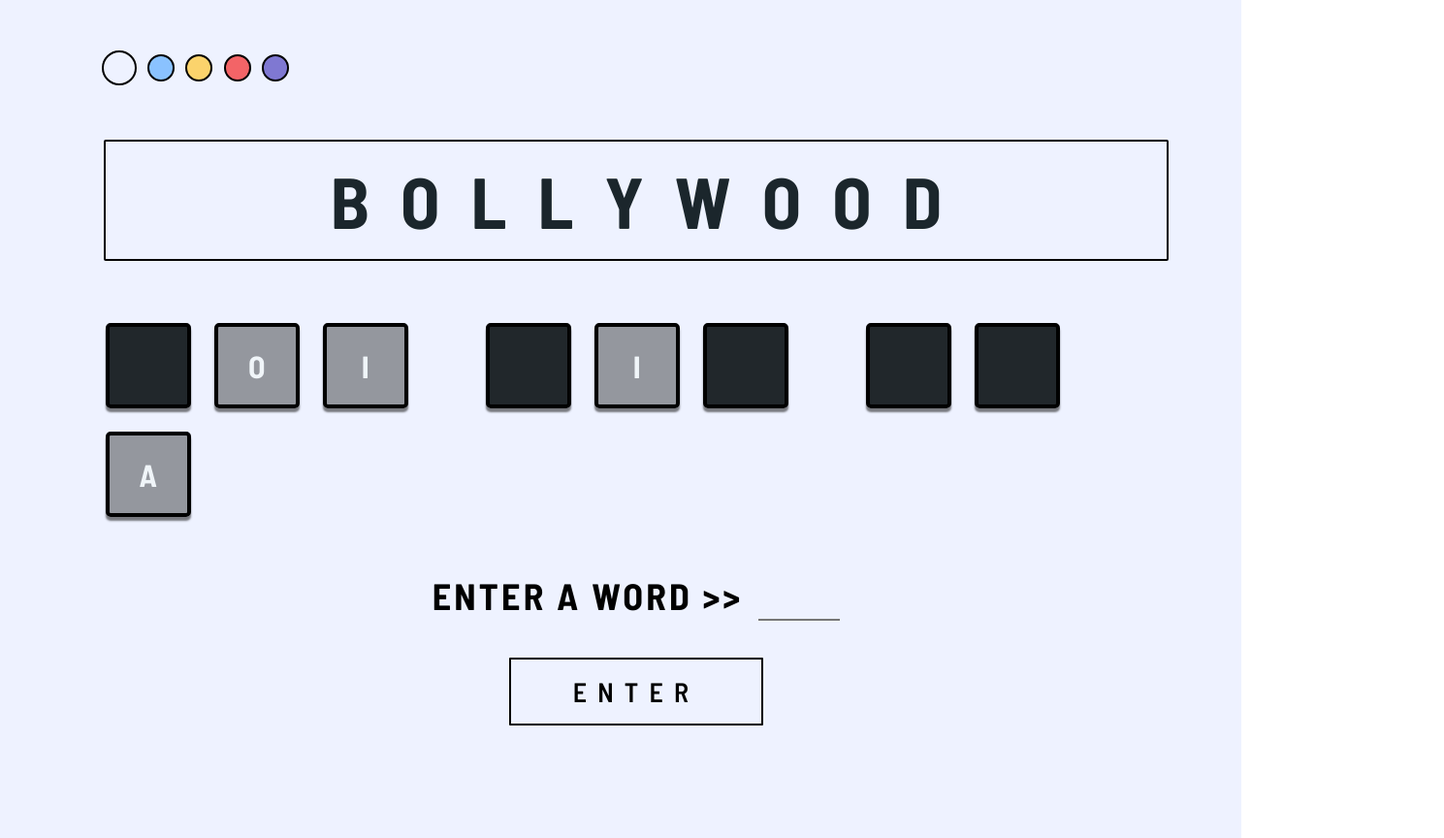
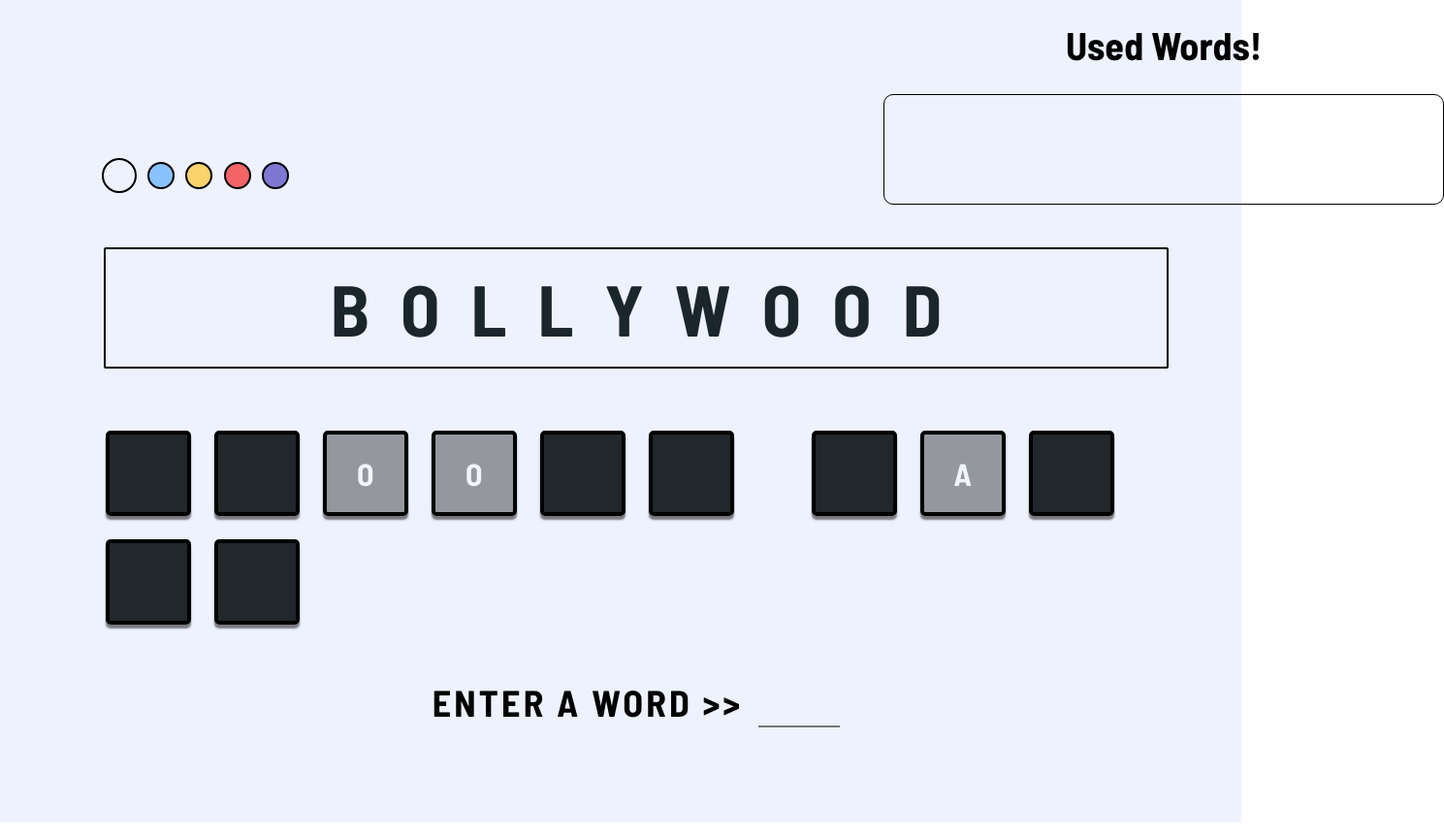
Before and after one commit to imparassharma/Bollywood, a plain HTML site: page index.html in a window 1280 px wide. Shown: the whole page at 97% size, 1489 px wide, since content can reach past the window. Drawn offline with Linux system fonts and the light colour scheme.

Commit message:
newchanges

```diff
--- a/index.html
+++ b/index.html
@@ -13,6 +13,12 @@
 </head>
 <body>
     <div class="main white_theme">
+        <div class="history">
+            <h1>Used Words!</h1>
+            <div class="usedWords" id="used">
+
+            </div>
+        </div>
         <div class="top-section">
             <div class="color">
                 <div class="circle white current"></div>
@@ -63,9 +69,8 @@
             <div class="bottom-section">
                 <div class="input">
                     <h1>ENTER A WORD >></h1>
-                    <input type="text" name="" id="guess"  maxlength="1" onblur="getVal()">
+                    <input type="text" name="" id="guess"  maxlength="1" onblur="getVal()" onkeypress="enterKeyPressed(event)">
                 </div>
-                <div class="button" id="enter">ENTER</div>
             </div>
         </div>
     </div>
--- a/script.js
+++ b/script.js
@@ -1,5 +1,5 @@
 /******************************MOVIE************************************************/
-const movie = "KOI MIL GYA";
+const movie = "BLOODY DADDY";
 const arr = Array.from(movie);
 
 /******************************INPUT************************************************/
@@ -36,17 +36,22 @@ for(let i=0;i<arr.length;i++){
 }
 const index=[];
 let count=0,life=9,i=0;
-
-enter.addEventListener("click",function(event){
+usedStr = "";
+function enterKeyPressed(event){
+    if(event.keyCode==13)
+    {
+        console.log("enter is pressed");
     const input = guess.value.toUpperCase();
     guess.value = "";
     const isInArray = arr.includes(input);
+    const used = document.getElementById("used");
     for(i=0;i<arr.length;i++){
         if(arr[i]==input){
             const pos = document.getElementById((i+1));
             pos.innerHTML = input;
-            pos.parentElement.className = "box green"
+            pos.parentElement.className = "box green";
         }
+
     }
 
     input.value = ""
@@ -54,6 +59,10 @@ enter.addEventListener("click",function(event){
     if(!arr.includes(input)){
         life--;
         lives[8-life].classList.add("wrong");
+        usedStr += input+", ";
+        console.log(usedStr);
+        used.innerHTML = usedStr;
+
     }
 
     if(life==0){
@@ -69,7 +78,6 @@ enter.addEventListener("click",function(event){
         const childrens = playsection.children[i];
         if(childrens.className=="box green" || childrens.className=="box default" || childrens.className=="box blank"){
             correct+=1;
-            console.log(correct)
         }
     }
 
@@ -84,7 +92,9 @@ enter.addEventListener("click",function(event){
             },i*256)
         }
     }
-})
+    }
+
+}
 
 /**********************ANSWER REVEAL************** */
 const retry = document.getElementById("retry");
--- a/style.css
+++ b/style.css
@@ -7,6 +7,28 @@ body{
     overflow: hidden;
 }
 
+.history{
+    display: flex;
+    flex-direction: column;
+    align-items: center;
+    font-family: 'Barlow Semi Condensed', sans-serif;
+    font-size: 20px;
+    justify-content: center;
+    position: relative;
+    left: 35rem;
+}
+
+
+.usedWords{
+    padding: 2rem;
+    width: 32rem;
+    height: 3rem;
+    border: 1px solid black;
+    border-radius: 10px;
+    font-size: 42px;
+    font-weight: 600;
+}
+
 .main{
     padding: 2rem;
     display: flex;
@@ -14,6 +36,7 @@ body{
     justify-content: center;
     align-items: center;
     gap: 2rem;
+    margin-top: -1rem;
     height: 100vh;
 }
 
@@ -41,6 +64,7 @@ body{
     display: flex;
     align-items: center;
     width: 88%;
+    margin-top: -5rem;
 }
 
 .color{
```
